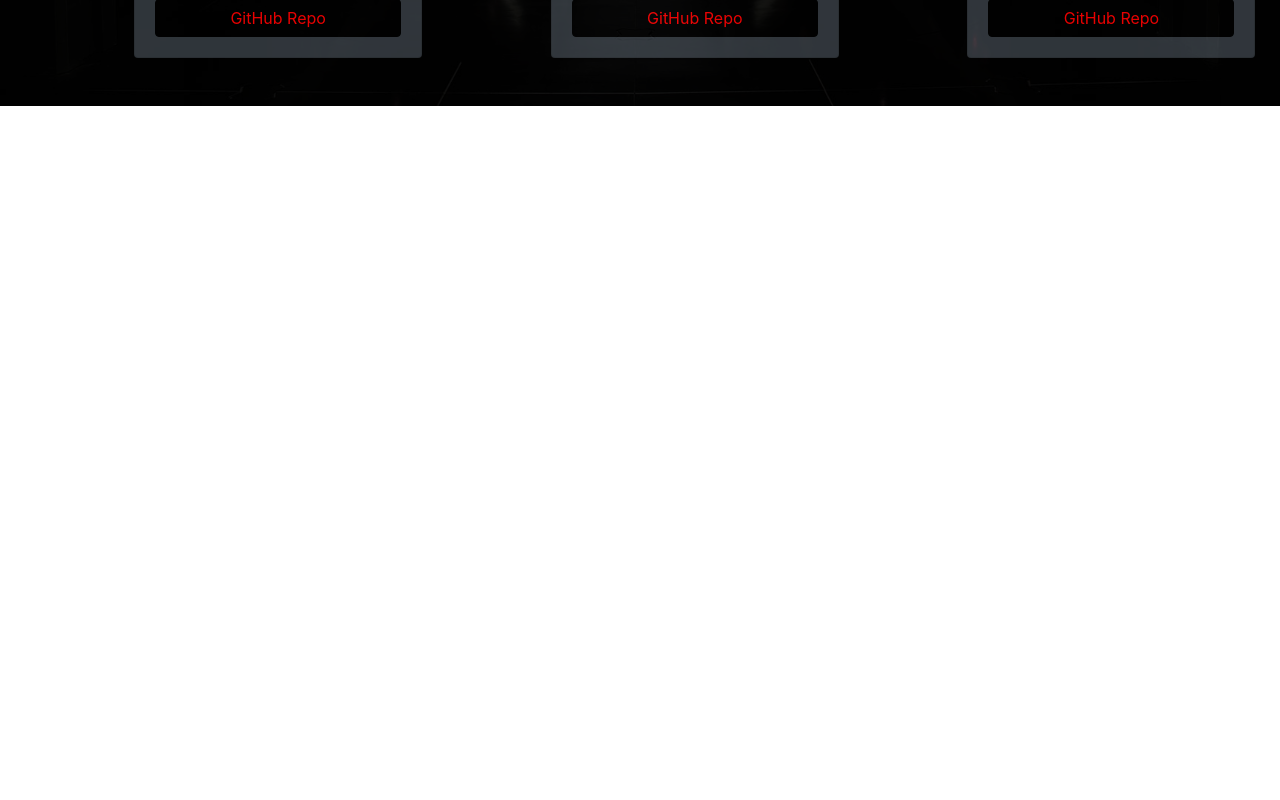
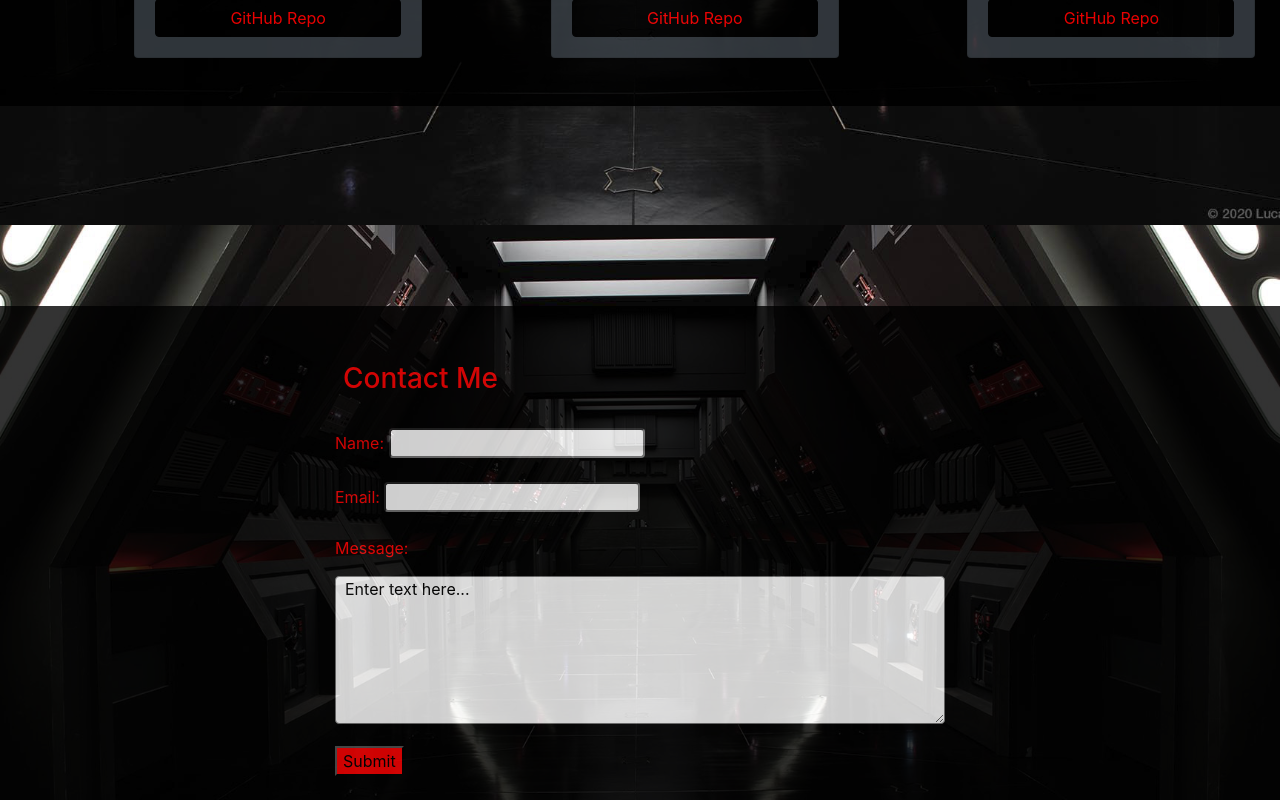
Before and after one commit to MarcusTravis/react-portfolio, a React (Create React App) app: page / in a window 1280 px wide. Shown: the part 2362-3162 px from the top of the page. Before the commit the page ends 2468 px from the top, so only its background shows below. Built offline with nearby package versions, Linux system fonts and the light colour scheme.

Commit message:
added contact me section

```diff
--- /dev/null
+++ b/src/components/Contact/index.js
@@ -0,0 +1,32 @@
+import React from 'react'
+import './styles.css'
+
+export default function Contact() {
+    return (
+        <div className="row mb-200 bg-black opacity-80">
+            <div class="col-lg-2 col-xl-3"></div>
+        <div class="col-lg-8 col-xl-6 rounded bg-black mt-5">
+          <div class="row">
+            <div class="col m-2 h3 text-red">
+              Contact Me
+            </div>
+          </div>
+          <br />
+          <form class="text-red" id="usrform">
+            Name: <input class="rounded" type="text" name="usrname" />
+          </form>
+          <br />
+          <form class="text-red" id="usrform">
+            Email: <input class="rounded" type="text" name="usrname" />
+          </form>
+          <br />
+          <p class="text-red">Message:</p>
+          <p>
+            <textarea class="pl-0 pt-0 w-100 rounded" rows="6" cols="50" name="comment" form="usrform">  Enter text here...</textarea>
+          </p>
+          <input type="submit" class="mb-4 bg-red"/>
+        </div>
+        <div class="col-lg-2 col-xl-3"></div>
+        </div>
+    )
+}
--- /dev/null
+++ b/src/components/Contact/styles.css
@@ -0,0 +1,9 @@
+.inputCustom {
+    border-radius: 10px;
+    padding: 15px;
+    width: 100%;
+}
+
+.opacity-80 {
+    opacity: .8;
+}
--- a/src/components/Main/index.js
+++ b/src/components/Main/index.js
@@ -2,6 +2,7 @@ import React from 'react';
 import About from '../About/index.js';
 import Portfolio from '../Portfolio';
 import PortfolioHeader from '../PortfolioHeader';
+import Contact from '../Contact';
 import './styles.css';
 
 export default function Main() {
@@ -10,6 +11,7 @@ export default function Main() {
             <About/>
             <PortfolioHeader />
             <Portfolio />
+            <Contact/>
         </div>
     )
 }
--- a/src/components/Portfolio/index.js
+++ b/src/components/Portfolio/index.js
@@ -3,7 +3,7 @@ import Card from "../Card";
 import './styles.css'
 export default function Portfolio() {
     return (
-            <div className="row Portfolio pb-5">
+            <div className="row Portfolio pb-5 mb-200">
                 <div className="col-12">
                     <Card />
                 </div>
--- a/src/components/Portfolio/styles.css
+++ b/src/components/Portfolio/styles.css
@@ -1,5 +1,4 @@
 .Portfolio {
     background-color: black;
     opacity: 0.9;
-    margin-bottom: 400px;
   }
```
